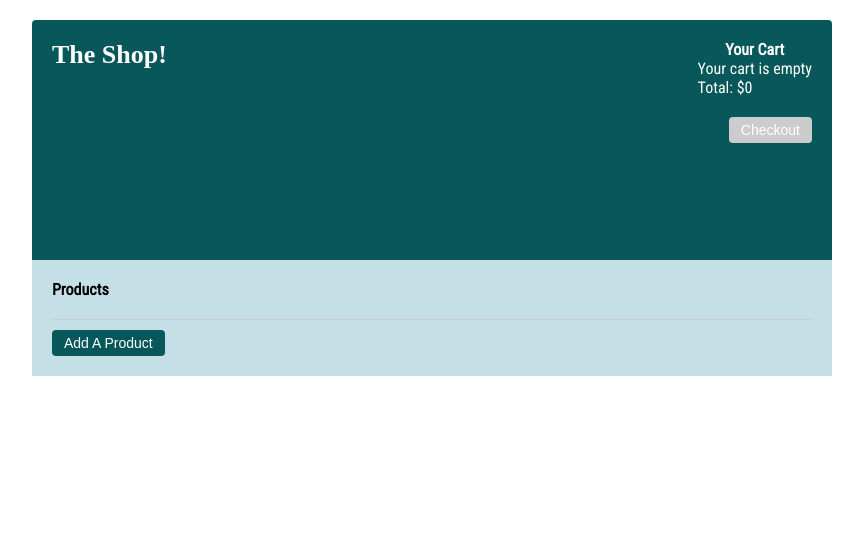
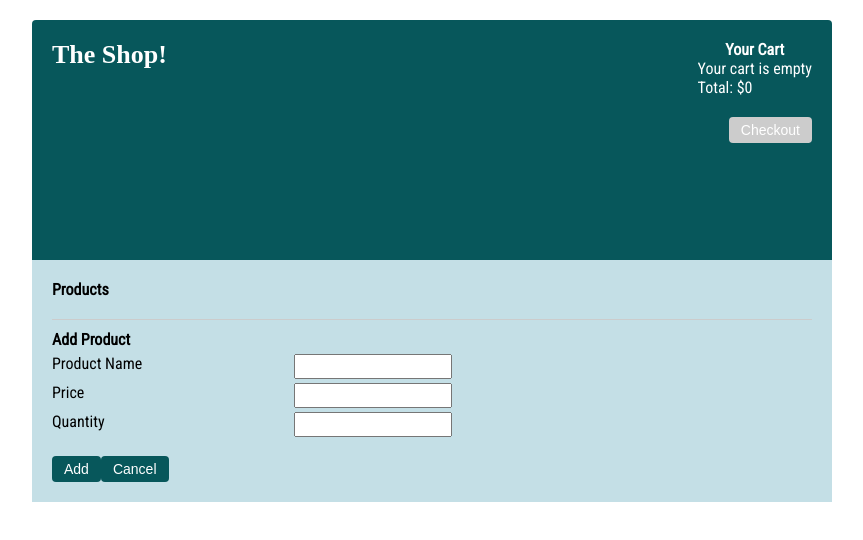
Before and after one commit to richwynmorris/shopping-cart, a React (Create React App) app in the folder client/: page / in a window 1280 px wide. Both pictures are taken after a click on the link "Add A Product". Shown: the top 540 px of the page, without its empty margins (208-1071 px from the left). Built offline with nearby package versions, Linux system fonts and the light colour scheme; no server answers; a web font is replaced by a local one.

Commit message:
added form display and post request to api

```diff
--- a/client/src/components/AddProductForm.js
+++ b/client/src/components/AddProductForm.js
@@ -1,28 +1,64 @@
+import axios from "axios"
+import { useState } from "react"
+
+const handleDisplayForm = (e) => {
+  e.preventDefault()
+  e.target.style.display = "none"
+  e.target.parentElement.nextSibling.style.display = "block"
+  e.target.parentElement.nextSibling.nextSibling.style.display = "block"
+}
+
 function AddProductForm() {
+  const [input, setInput] = useState({ title: "", price: "", quantity: "" })
+
+  const handleFormSubmit = (e) => {
+    if ( Number.isNaN(Number(input.price)) ) {
+      input.price = 0
+    } else {
+      input.price = Number(input.price)
+    }
+
+    if ( Number.isNaN(Number(input.quantity)) ) {
+      input.quantity = 0
+    } else {
+      input.quantity = Number(input.quantity)
+    }
+
+    const sendForm = async () => {
+      try {
+        const response = await axios.post("http://localhost:5000/api/products", input)
+        setInput({ title: "", price: "", quantity: "" })
+      } catch {
+        console.log("You raised an error")
+      }
+    }
+    sendForm()
+  }
+
   return (
-    <div className="add-form">
+    <div className="add-form" >
       <p>
-        <a className="button add-product-button">Add A Product</a>
+        <a className="button add-product-button" onClick={handleDisplayForm}>Add A Product</a>
       </p>
       <h3>Add Product</h3>
       <form>
         <div className="input-group">
           <label for="product-name">Product Name</label>
-          <input type="text" id="product-name" value=""/>
+          <input type="text" id="product-name" value={input.title} onChange={(e) => setInput({...input, title:e.target.value})}/>
         </div>
 
         <div className="input-group">
           <label for="product-price">Price</label>
-          <input type="text" id="product-price" value=""/>
+          <input type="text" id="product-price" value={input.price} onChange={(e) => setInput({...input, price:e.target.value})}/>
         </div>
 
         <div className="input-group">
           <label for="product-quantity">Quantity</label>
-          <input type="text" id="product-quantity" value=""/>
+          <input type="text" id="product-quantity" value={input.quantity} onChange={(e) => setInput({...input, quantity:e.target.value})}/>
         </div>
 
         <div className="actions form-actions">
-          <a className="button">Add</a>
+          <a className="button" onClick={handleFormSubmit}>Add</a>
           <a className="button">Cancel</a>
         </div>
       </form>
```
